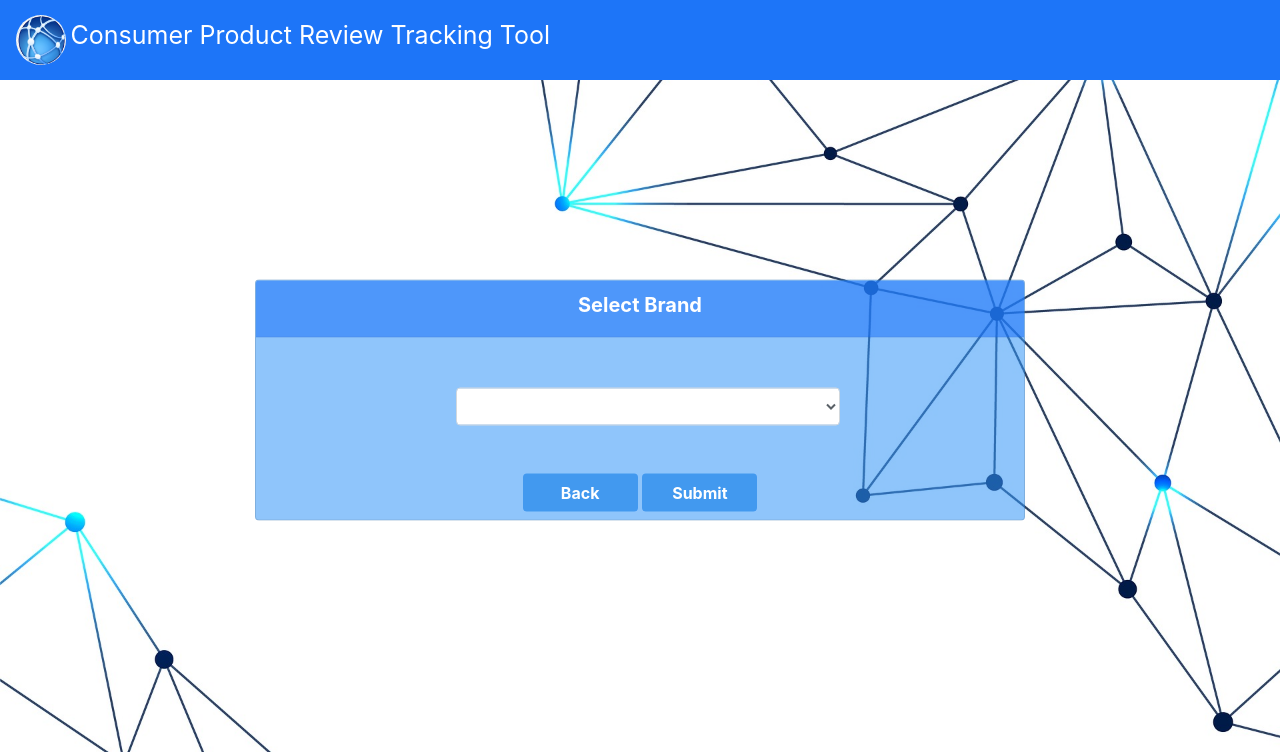
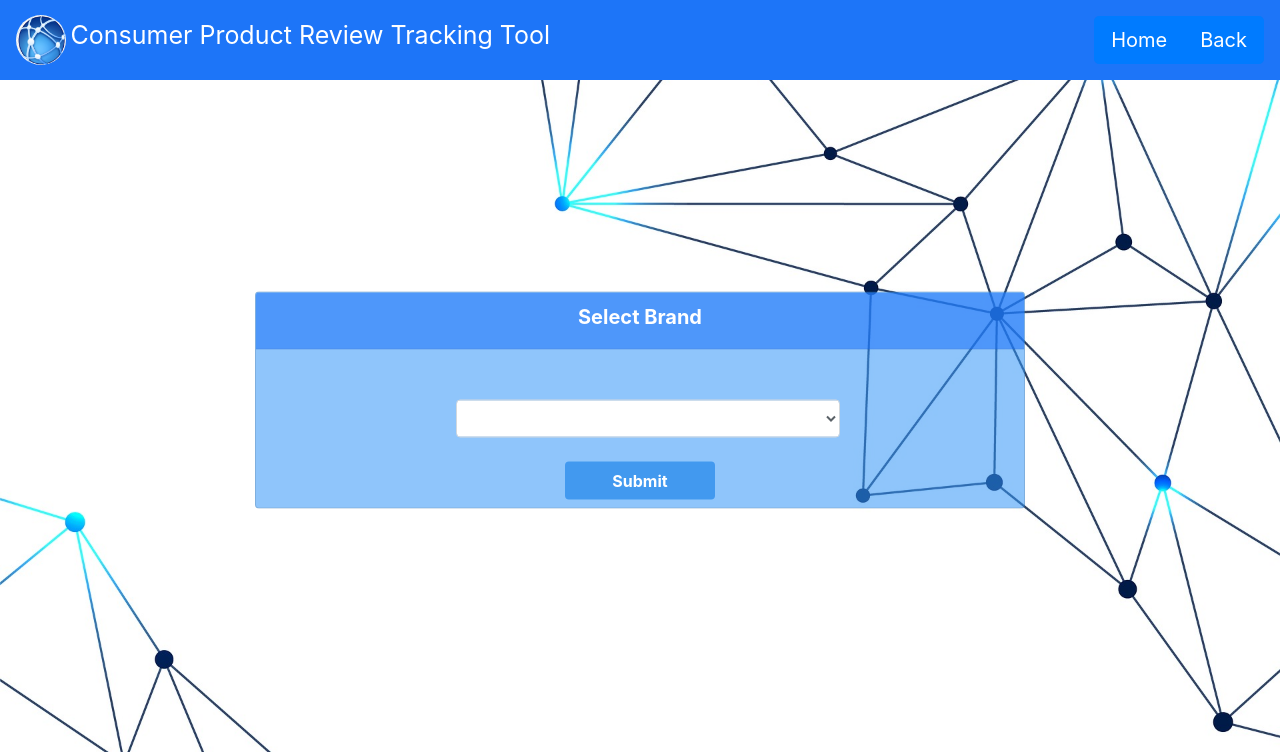
Before and after one commit to ashwinibr/SocialMediaIssueTrackingTool, a Django app: page /scraping/homepage/brand/ in a window 1280 px wide. Shown: the top 752 px of the page. Run offline with Django 3.2, Linux system fonts and the light colour scheme; data that the repository does not hold is empty; some libraries are stand-ins or nearby versions.

Commit message:
Added Home and Back Button in Navbar
Removed Back button from body area and added home and back button in navbar for all pages

```diff
--- a/ScrapingTool/GoogleCharts/GoogleCharts.py
+++ b/ScrapingTool/GoogleCharts/GoogleCharts.py
@@ -104,7 +104,6 @@ class CreateChart:
                             </div>
                             <div id="columnchart_values" align="center" style="width: 48%; height: 600px"></div>
                             <div id="piechart_values" align="center" style="width: 48%; height: 600px"></div>
-                            <br><input type="submit" name="dash_back_button" id="dash_back_button" value="Back">
                         </div>
                     </form>
                 </div>
--- a/ScrapingTool/files/mainurl.txt
+++ b/ScrapingTool/files/mainurl.txt
@@ -1 +1 @@
-https://androidforums.com/
+https://www.gsmarena.com/
--- a/ScrapingTool/static/style.css
+++ b/ScrapingTool/static/style.css
@@ -158,7 +158,7 @@
 
 
   input[type=submit] {
-    width: 15%;
+    width: 150px;
     background-color: #2e8eee;
     color: white;
     padding: 7px 16px;
--- a/ScrapingTool/templates/base.html
+++ b/ScrapingTool/templates/base.html
@@ -15,6 +15,12 @@
         <img src="/static/image/icon.jpg" width="50" height="50" class="d-inline-block align-center rounded-circle" alt="">
         <font color="white" style="font-size:25px">Consumer Product Review Tracking Tool</font>
     </fieldset>
+    <form id="form-navbar" method="POST">
+        <div class="btn-group btn-group-lg align-right" role="group" >
+          <button type="submit" name='home_button' value="Submit" class="btn btn-primary" onclick="LoadMain()">Home</button>
+          <button type="submit" name='back_button' value="Submit" class="btn btn-primary" onclick="LoadMain()">Back</button>
+        </div>
+    </form>
   </div>
   <main>
     {% block content %}
--- a/ScrapingTool/templates/brandselection.html
+++ b/ScrapingTool/templates/brandselection.html
@@ -27,7 +27,6 @@
                         {%endfor %}
                     </select>
                 </div>
-                <br><input type="submit" name="back_button" id="back_button" value="Back">
                 <input type="submit" name="brand_submit" value="Submit" onclick="LoadMain()">
                 <t style="color:red">{{errorvalue}}</t>
             </form>
--- a/ScrapingTool/templates/series.html
+++ b/ScrapingTool/templates/series.html
@@ -27,7 +27,6 @@
                         {%endfor %}
                     </select><br>
                 </div>
-                    <br><input type="submit" name="back_button" id="back_button" value="Back">
                     <input type="submit" name="series_button" value="Submit" onclick="LoadMain()">
                     <t style="color:red">{{errorvalue}}</t>
                 </div>
--- a/ScrapingTool/templates/socialmediascraping.html
+++ b/ScrapingTool/templates/socialmediascraping.html
@@ -151,7 +151,6 @@
                                 </div>
                                 <br>
                             </fieldset>
-                            <br><input type="submit" name="back_button" id="back_button" value="Back">
                             <input type="submit" name="social_media_button" value="Submit" onclick="Loader()">
                             <input type="submit" name="douwnload_button" id="douwnload_button" value="Download">
                             <input type="submit" name="dashboard_button" id="dashboard_button" value="Go to Dashboard">
--- a/ScrapingTool/views.py
+++ b/ScrapingTool/views.py
@@ -40,6 +40,12 @@ def brand_view(request):
     :return: Returning responce to the user
     """
     if request.POST.get('back_button'):
+        logging.info("<<<<<<<<< BackButton clicked in Series page  >>>>>>>>>>>")
+        response = redirect('homepage')
+        logging.info("<<<<<<<<< Redirecting from Series Page to Home Page View >>>>>>>>>>>")
+        return response
+
+    if request.POST.get('home_button'):
         logging.info("<<<<<<<<< BackButton clicked in Series page  >>>>>>>>>>>")
         response = redirect('homepage')
         logging.info("<<<<<<<<< Redirecting from Series Page to Home Page View >>>>>>>>>>>")
@@ -96,6 +102,12 @@ def mobile_view(request):
     if request.POST.get('back_button'):
         response = redirect('brand/')
         logging.info("<<<<<<<<< BackButton clicked in mobile model name page to brand page view  >>>>>>>>>>>")
+        return response
+
+    if request.POST.get('home_button'):
+        logging.info("<<<<<<<<< BackButton clicked in Series page  >>>>>>>>>>>")
+        response = redirect('homepage')
+        logging.info("<<<<<<<<< Redirecting from Mobile Page to Home Page View >>>>>>>>>>>")
         return response
 
     if request.POST.get('dash_back_button'):
@@ -284,6 +296,12 @@ def series_view(request):
         logging.info("redirecting series page to home page view")
         return response
 
+    if request.POST.get('home_button'):
+        logging.info("<<<<<<<<< BackButton clicked in Series page  >>>>>>>>>>>")
+        response = redirect('homepage')
+        logging.info("<<<<<<<<< Redirecting from Series Page to Home Page View >>>>>>>>>>>")
+        return response
+
     if request.POST.get('homepage_submit_btn'):
         main_url = request.POST.get('mainurl')
         print(main_url)
@@ -296,7 +314,7 @@ def series_view(request):
                 file.write(main_url)
         # else if invalid url entered,displays error
         else:
-            error_message = "Invalid URL "
+            error_message = "Unable to Connect to URL"
             logging.error("handling an error message for status code : %s", error_message)
             return render(request, "homepage.html",
                           {"errorvalue": error_message})
@@ -332,9 +350,10 @@ def product_view(request):
         logging.info("redirecting form social media view to series page view")
         return response
 
-    if request.POST.get('dash_back_button'):
-        response = redirect('series/')
-        logging.info("redirecting dashboard page to brand page view")
+    if request.POST.get('home_button'):
+        logging.info("<<<<<<<<< BackButton clicked in Series page  >>>>>>>>>>>")
+        response = redirect('homepage')
+        logging.info("<<<<<<<<< Redirecting from Product Page to Home Page View >>>>>>>>>>>")
         return response
 
     if request.POST.get('dashboard_button'):
```
Also changed, not shown: ScrapingTool/templates/dashboard.html (+3 -4 lines), ScrapingTool/templates/homepage.html (+5 -2 lines), db.sqlite3, 1 other file.
